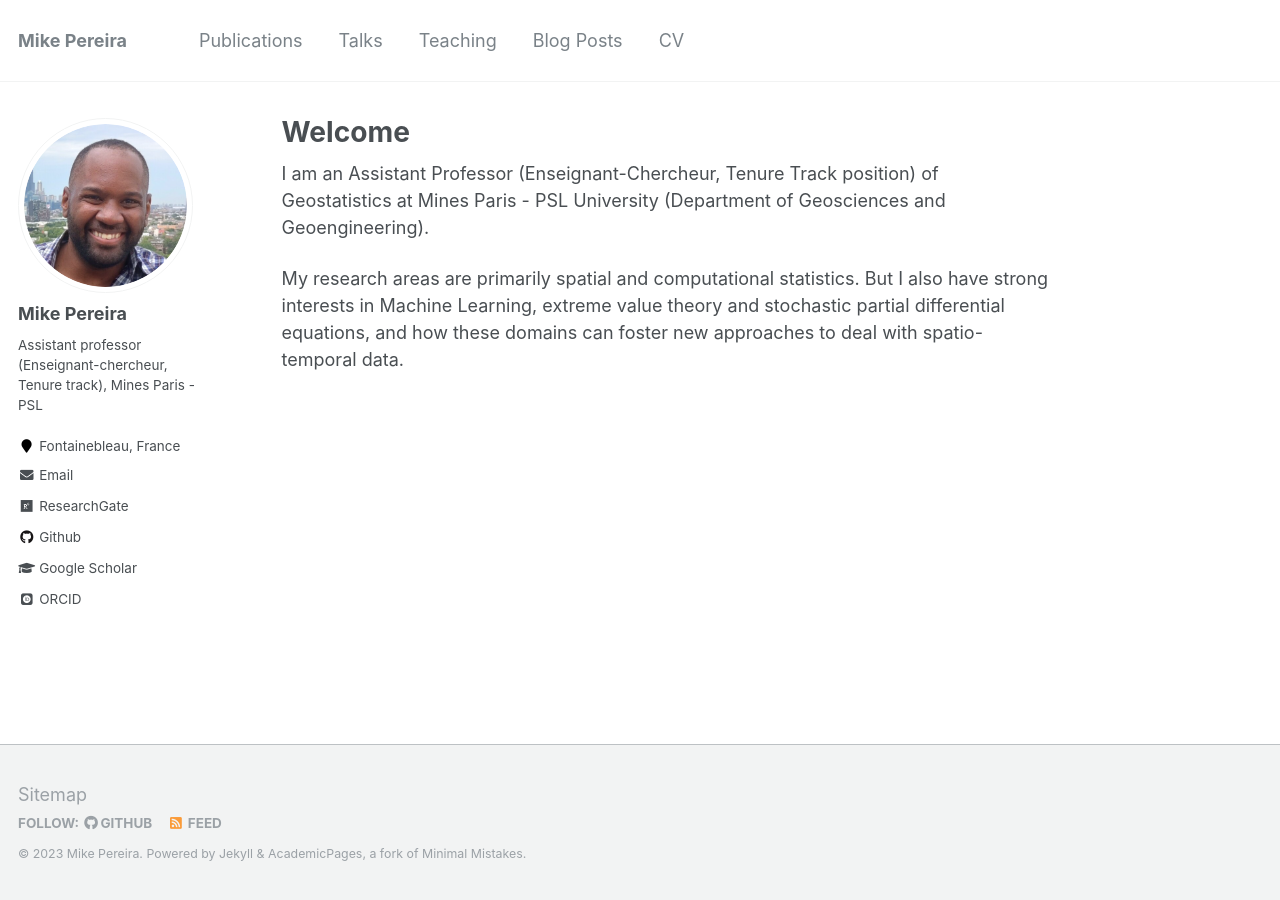
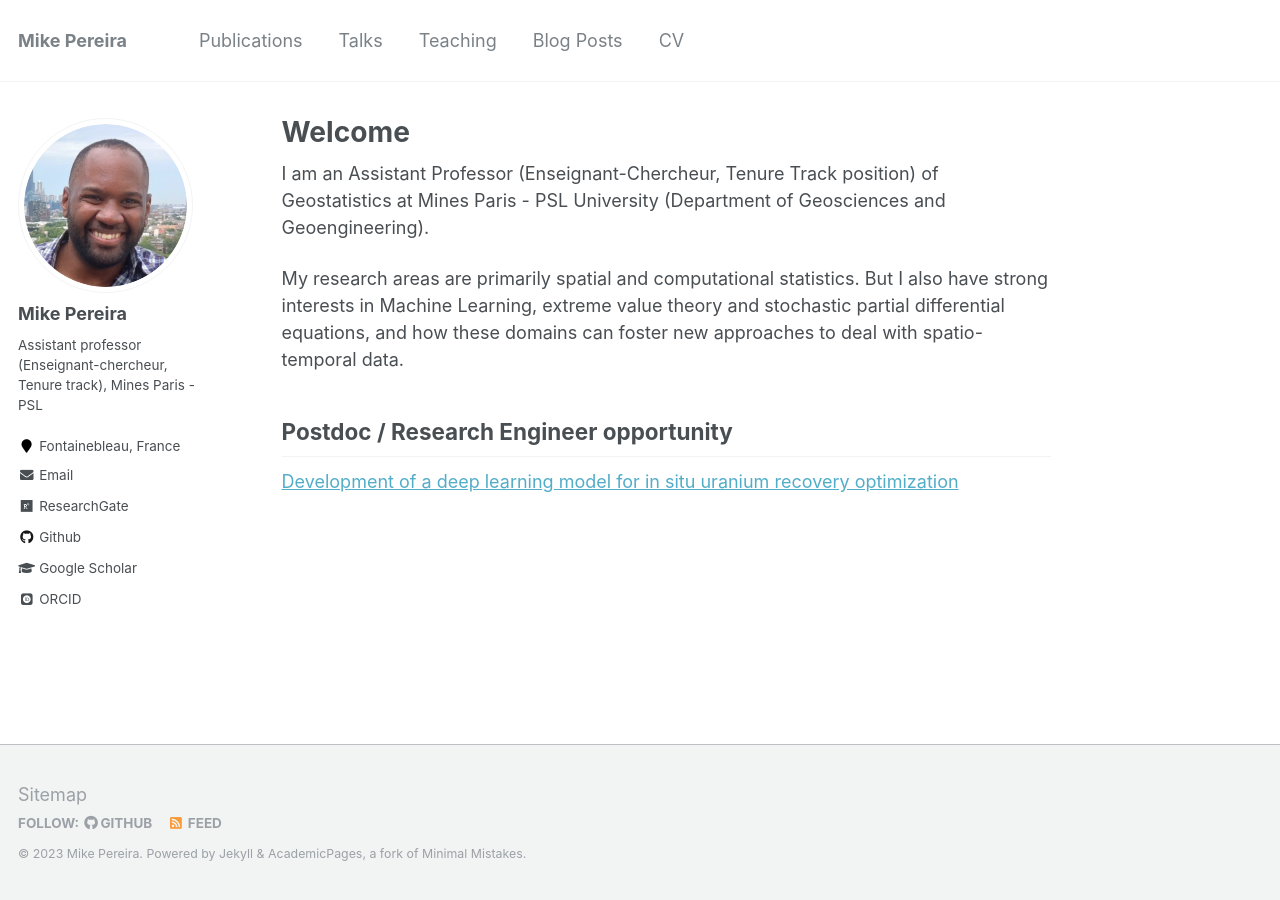
Before and after one commit to mike-pereira/mike-pereira.github.io, a Jekyll site: the page built from _pages/about.md, in a window 1280 px wide. Built offline with Jekyll 4.4.1, drawn with Linux system fonts in a browser that asks for light colours; some web fonts are replaced.

Commit message:
add postdoc

```diff
--- a/_pages/about.md
+++ b/_pages/about.md
@@ -11,3 +11,6 @@ redirect_from:
 I am an Assistant Professor (Enseignant-Chercheur, Tenure Track position) of Geostatistics at  Mines Paris - PSL University (Department of Geosciences and Geoengineering).
 
 My research areas are primarily spatial and computational statistics. But I also have strong interests in Machine Learning, extreme value theory and stochastic partial differential equations, and how these domains can foster new approaches to deal with spatio-temporal data.
+
+## Postdoc / Research Engineer opportunity
+[Development of a deep learning model for in situ uranium recovery optimization](https://www.google.com/)
```
